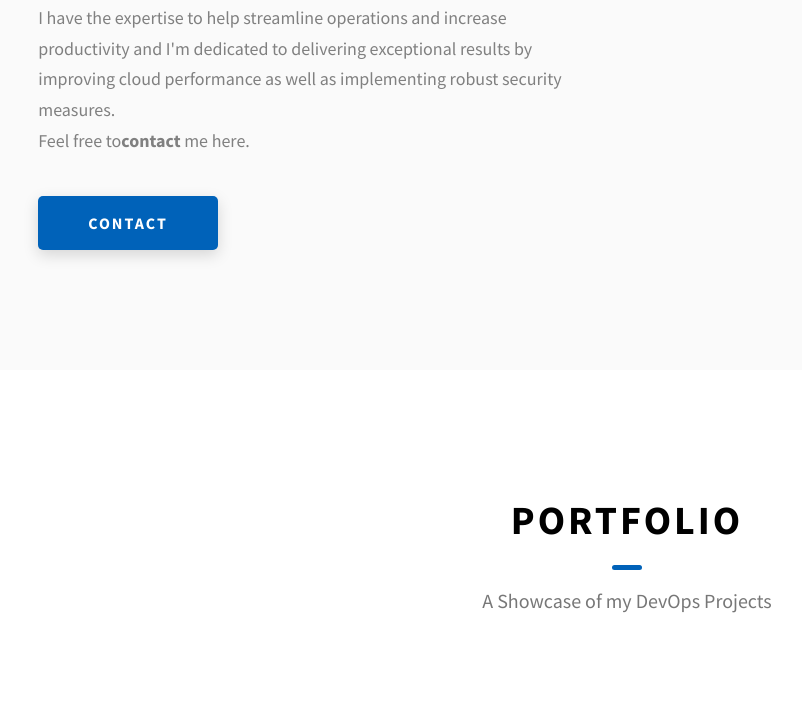
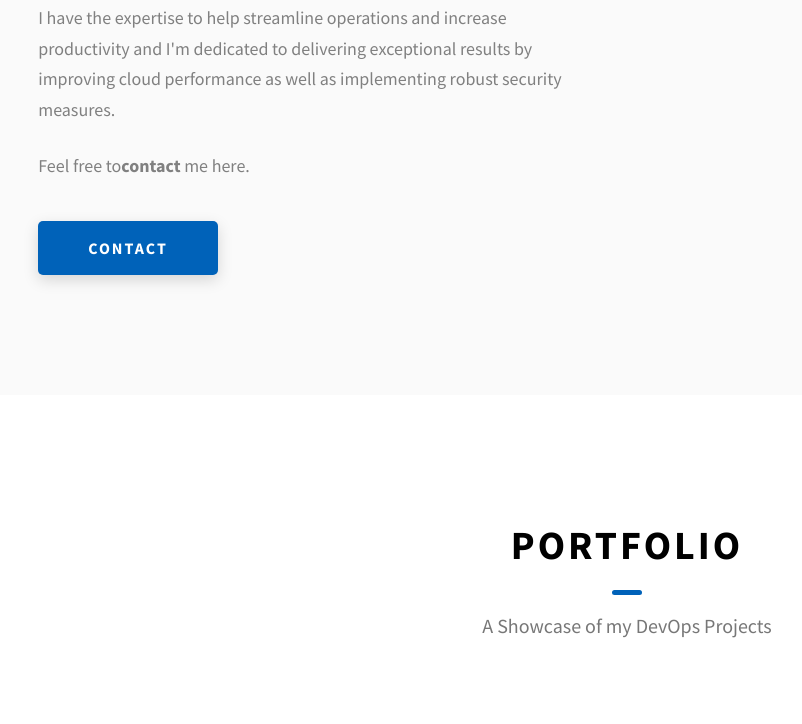
Before and after one commit to SeyiCodes/my-portfolio, a website: page index.html in a window 1280 px wide. Shown: the part 1470-2194 px from the top of the page, without its empty margins (13-815 px from the left). Drawn offline with Linux system fonts and the light colour scheme; grey boxes are pictures that could not be loaded.

Commit message:
more edits to bio

```diff
--- a/index.html
+++ b/index.html
@@ -180,9 +180,12 @@
               <br>
               <p class="about__content-details-para">
                 I have the expertise to help streamline operations and increase productivity and I'm dedicated to delivering exceptional results by improving cloud performance as well as implementing robust security measures.
-                <br>
+              </p>
+              <br>
+              <p class="about__content-details-para">
                 Feel free to<strong>contact</strong> me here.
               </p>
+
             </div>
             <a href="./#contact" class="btn btn--med btn--theme dynamicBgClr"
               >Contact</a
```
